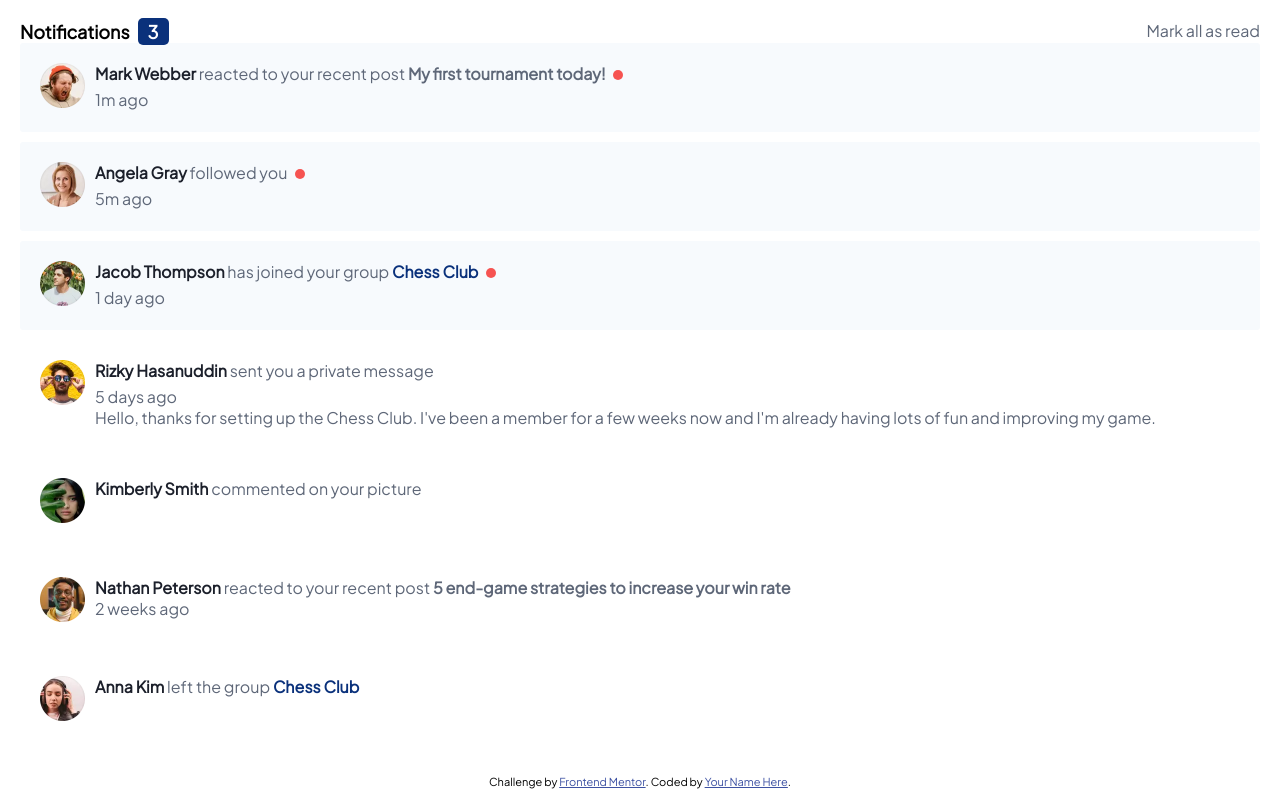
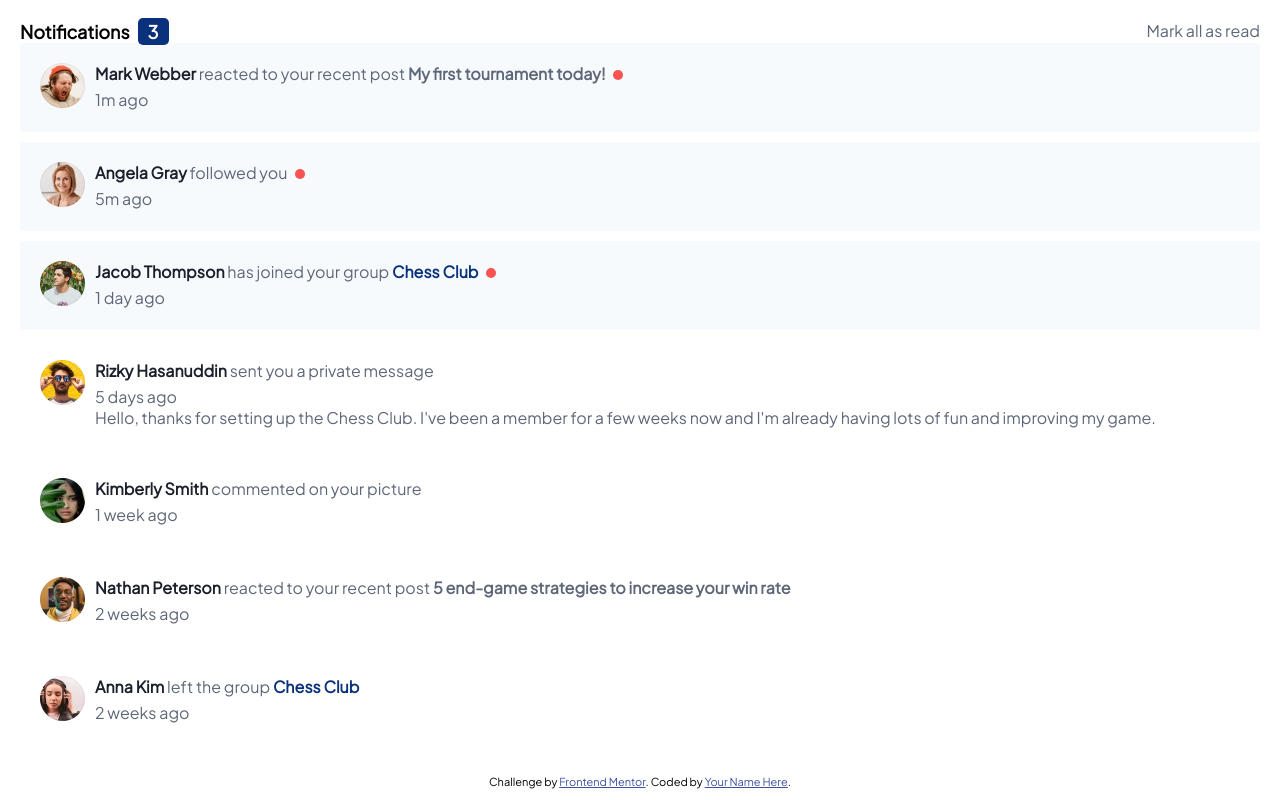
Before and after one commit to AbdelrahmanHassanAlii/notifications-page-main-front-end-mentor-, a plain HTML site: page index.html in a window 1280 px wide. Drawn offline with Linux system fonts and the light colour scheme.

Commit message:
fix time problem in box 5 and 7

```diff
--- a/index.html
+++ b/index.html
@@ -88,7 +88,7 @@
             <p>
               <span class="name">Kimberly Smith</span> commented on your picture
             </p>
-            <p class="1 week ago"></p>
+            <p class="time">1 week ago</p>
           </div>
         </div>
         <div class="box readed">
@@ -103,7 +103,7 @@
                 >5 end-game strategies to increase your win rate
               </span>
             </p>
-            <p>2 weeks ago</p>
+            <p class="time">2 weeks ago</p>
           </div>
         </div>
         <div class="box readed">
@@ -114,6 +114,7 @@
             <p>
               <span class="name">Anna Kim</span> left the group
               <span class="group-name">Chess Club</span>
+              <p class="time">2 weeks ago</p>
             </p>
           </div>
         </div>
```
